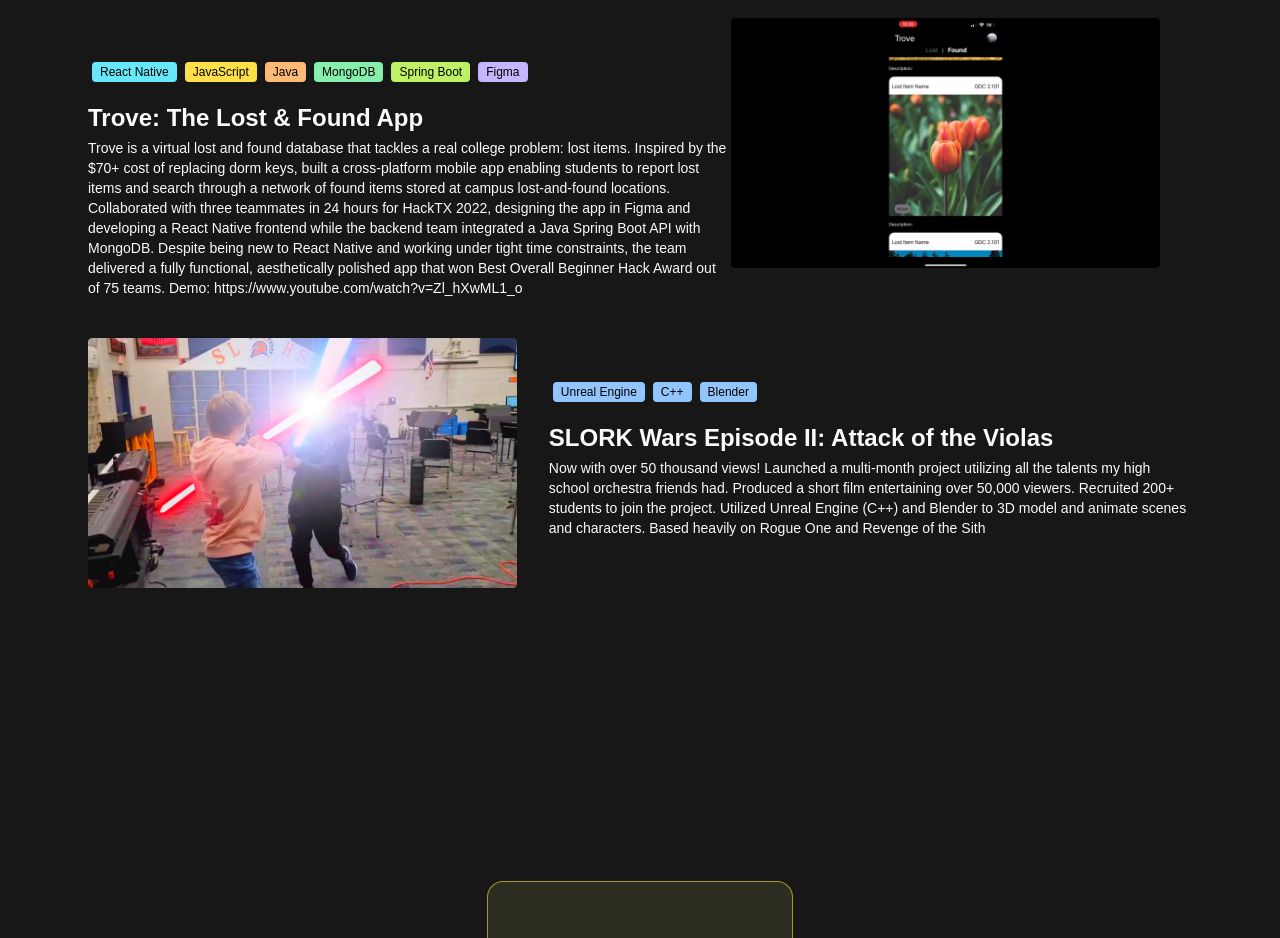
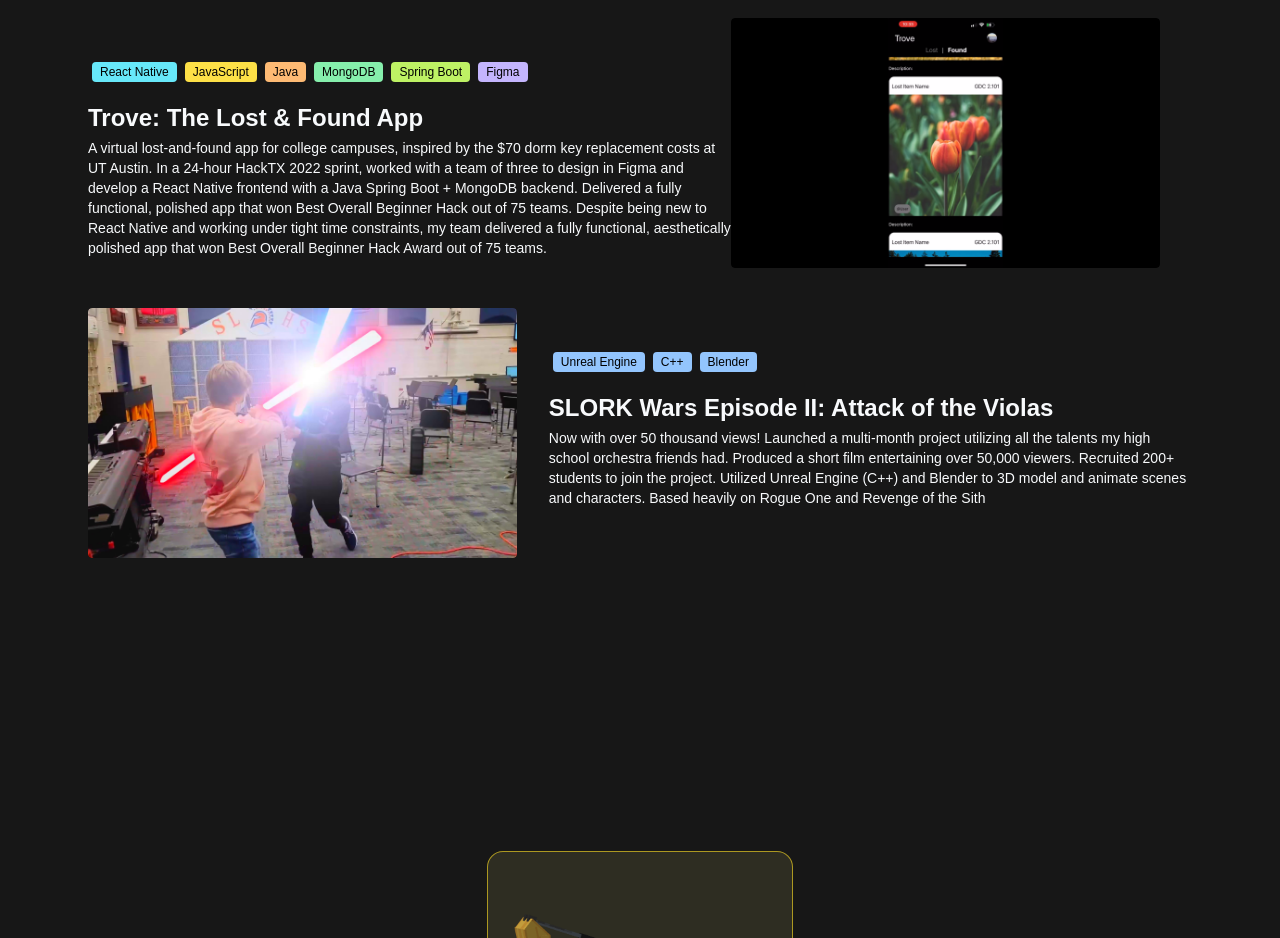
Before and after one commit to DereC4/derek-chen-website, a Next.js app: page / in a window 1280 px wide. Shown: the part 3280-4218 px from the top of the page. Built offline with nearby package versions, Linux system fonts and the light colour scheme.

Commit message:
feat: update trove desc

```diff
--- a/src/data/personalProjects.ts
+++ b/src/data/personalProjects.ts
@@ -170,7 +170,7 @@ Allows communities to stay open while preventing griefing and protecting builds.
     {
         id: 'trove',
         title: 'Trove: The Lost & Found App',
-        description: `Trove is a virtual lost and found database that tackles a real college problem: lost items. Inspired by the $70+ cost of replacing dorm keys, built a cross-platform mobile app enabling students to report lost items and search through a network of found items stored at campus lost-and-found locations. Collaborated with three teammates in 24 hours for HackTX 2022, designing the app in Figma and developing a React Native frontend while the backend team integrated a Java Spring Boot API with MongoDB. Despite being new to React Native and working under tight time constraints, the team delivered a fully functional, aesthetically polished app that won Best Overall Beginner Hack Award out of 75 teams. Demo: https://www.youtube.com/watch?v=Zl_hXwML1_o`,
+        description: `A virtual lost-and-found app for college campuses, inspired by the $70 dorm key replacement costs at UT Austin. In a 24-hour HackTX 2022 sprint, worked with a team of three to design in Figma and develop a React Native frontend with a Java Spring Boot + MongoDB backend. Delivered a fully functional, polished app that won Best Overall Beginner Hack out of 75 teams. Despite being new to React Native and working under tight time constraints, my team delivered a fully functional, aesthetically polished app that won Best Overall Beginner Hack Award out of 75 teams.`,
         shortDescription: `Cross-platform lost-and-found mobile app built in 24 hours winning Best Overall Beginner Hack at HackTX 2022.
 Full-stack React Native frontend with Java Spring Boot API and MongoDB managing lost item reports.`,
         image: '/images/projects/trove.png',
```
